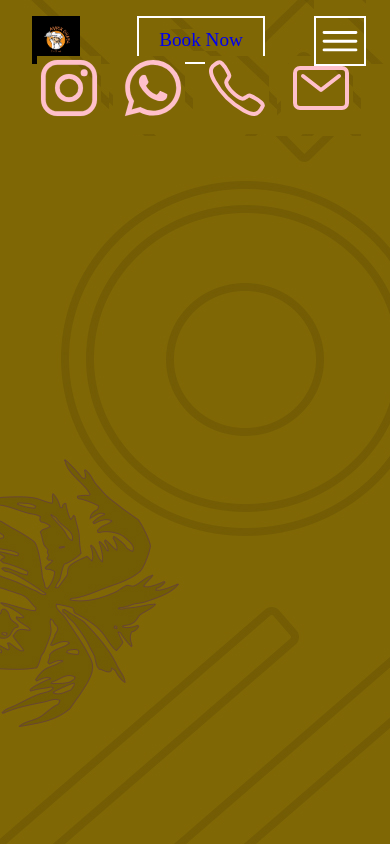
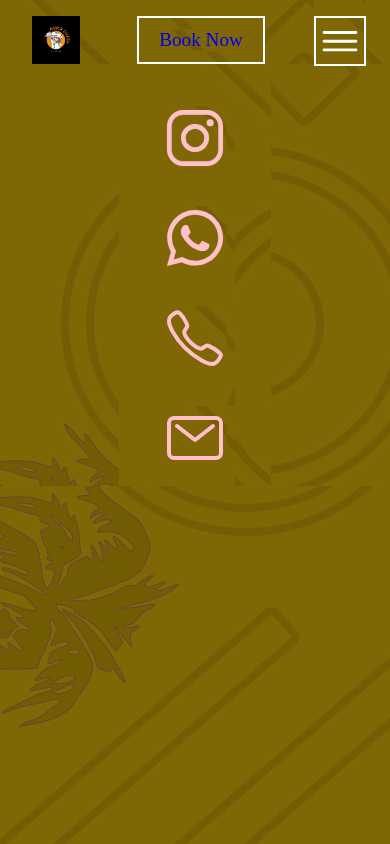
Before and after one commit to Amandeep2703/restro, a plain HTML site: page contact.html in a window 390 px wide. Drawn offline with nearby package versions, Linux system fonts and the light colour scheme.

Commit message:
Contact us page

```diff
--- a/styles/contact.css
+++ b/styles/contact.css
@@ -38,3 +38,13 @@ gap: 1rem;
     font-size: 4rem;
     color: pink;
 }
+
+@media screen and (max-width:500px) {
+    .social-link-contact{
+        margin-top: 50px;
+        display: flex;
+        flex-direction: column;
+        gap: 20px;
+    }
+
+}
```
